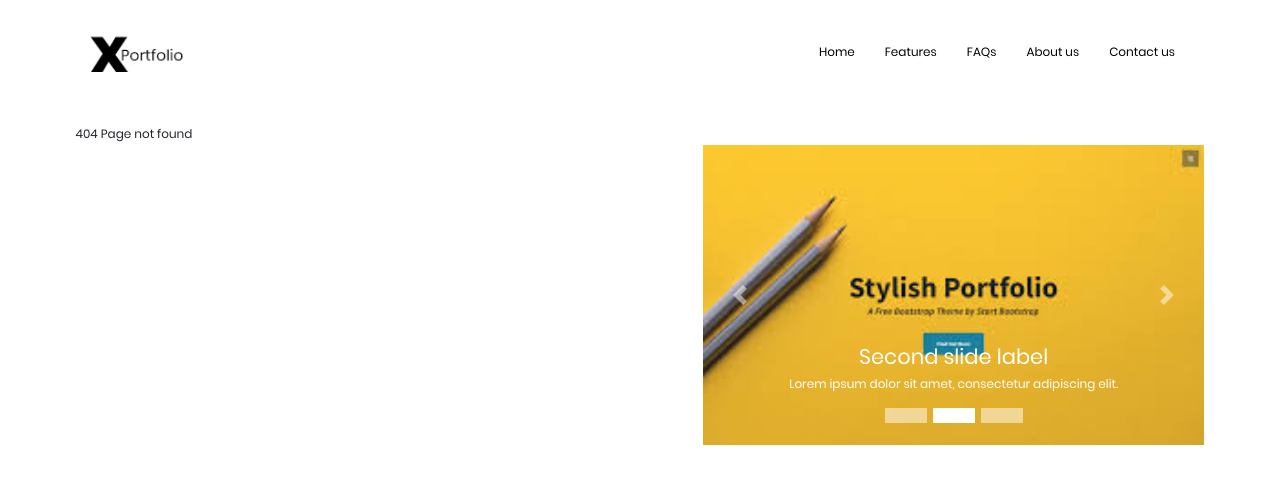
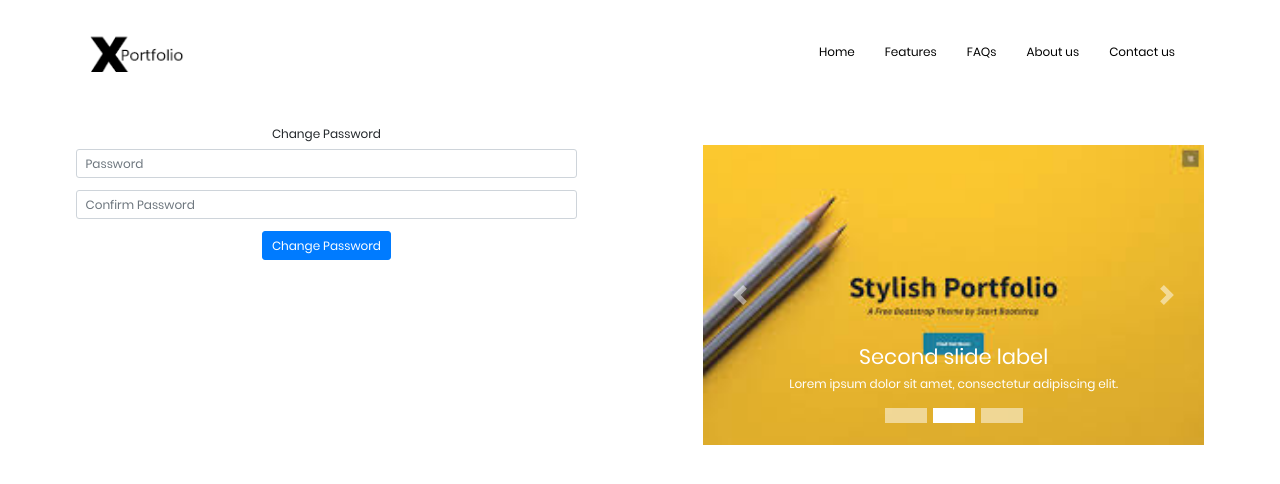
Before and after one commit to TechBuilder-360/portfolio-react, a React (Create React App) app: page /passwordchange in a window 1280 px wide. Shown: the top 484 px of the page. Built offline with nearby package versions, Linux system fonts and the light colour scheme; what react-social-login would draw is missing.

Commit message:
sets up password change and password reset

```diff
--- a/src/App.js
+++ b/src/App.js
@@ -1,35 +1,46 @@
-import React from 'react';
-import Dashboard from './container/dashboard/dashboard'
-import { Route, Switch } from 'react-router-dom';
-import FAQs from './components/pre-auth/FAQs'
-import About from './components/pre-auth/About'
-import Contact from './components/pre-auth/Contact'
-import Features from './components/pre-auth/Features'
-import Home from './components/pre-auth/Home'
-import Login from './components/authentication/LoginForm/LoginForm'
-import Signup from './components/authentication/SignUpForm/SignUpForm'
-import NotFound from './components/NotFound';
-import ProfileEdit from './components/portfolio-edit/profile-edit';
-
+import React from "react";
+import Dashboard from "./container/dashboard/dashboard";
+import { Route, Switch } from "react-router-dom";
+import FAQs from "./components/pre-auth/FAQs";
+import About from "./components/pre-auth/About";
+import Contact from "./components/pre-auth/Contact";
+import Features from "./components/pre-auth/Features";
+import Home from "./components/pre-auth/Home";
+import Login from "./components/authentication/LoginForm/LoginForm";
+import Signup from "./components/authentication/SignUpForm/SignUpForm";
+import NotFound from "./components/NotFound";
+import ProfileEdit from "./components/portfolio-edit/profile-edit";
+import PasswordReset from "./components/authentication/Password/PasswordReset";
+import PasswordChange from "./components/authentication/Password/PasswordChange";
 
 function App() {
   return (
-      <Switch style={{paddingLeft: '0'}}>
-        {/* This view is to be only accessible to authenticated users */}
-        <Route path="/profile/:username/edit" exact component={ProfileEdit}/>
+    <Switch style={{ paddingLeft: "0" }}>
+      {/* This view is to be only accessible to authenticated users */}
+      <Route path="/profile/:username/edit" exact component={ProfileEdit} />
+      <Route
+        path="/passwordreset"
+        exact
+        component={PasswordReset}
+      />
+      <Route
+        path="/passwordchange"
+        exact
+        component={PasswordChange}
+      />
 
-        {/* url pattern https://xportfolio.com/profile/user101 for dashboard*/}
-        <Route path="/profile/:username" exact component={Dashboard}/>
+      {/* url pattern https://xportfolio.com/profile/user101 for dashboard*/}
+      <Route path="/profile/:username" exact component={Dashboard} />
 
-        <Route path="/faqs" exact component={FAQs}/>
-        <Route path="/features" exact component={Features}/>
-        <Route path="/contact" exact component={Contact}/>
-        <Route path="/about" exact component={About}/>
-        <Route path="/login" exact component={Login}/>
-        <Route path="/signup" exact component={Signup}/>
-        <Route path="/" exact component={Home}/>
-        <Route path="*" component={NotFound}/>
-      </Switch>
+      <Route path="/faqs" exact component={FAQs} />
+      <Route path="/features" exact component={Features} />
+      <Route path="/contact" exact component={Contact} />
+      <Route path="/about" exact component={About} />
+      <Route path="/login" exact component={Login} />
+      <Route path="/signup" exact component={Signup} />
+      <Route path="/" exact component={Home} />
+      <Route path="*" component={NotFound} />
+    </Switch>
   );
 }
 
--- a/src/components/authentication/LoginForm/LoginForm.js
+++ b/src/components/authentication/LoginForm/LoginForm.js
@@ -63,7 +63,7 @@ class LoginForm extends Component {
                 </Button>
               </Col>
               <Col>
-                <Link to="/" className={classes.Link}>
+                <Link to="/passwordreset" className={classes.Link}>
                   Forgot Password?
                 </Link>
               </Col>
--- /dev/null
+++ b/src/components/authentication/Password/Password.module.css
@@ -0,0 +1,9 @@
+.Link {
+    margin-left: 35%;
+}
+
+.Image {
+    margin-top: 20px;
+    width: 80px;
+    margin-left: 35%;
+}
--- /dev/null
+++ b/src/components/authentication/Password/PasswordChange.js
@@ -0,0 +1,76 @@
+import React, { useRef, useState } from "react";
+import Layout from "../../../container/Layout/Layout";
+import { Form, Col } from "react-bootstrap";
+import { Link } from "react-router-dom";
+import Button from "react-bootstrap/Button";
+import classes from "./Password.module.css";
+
+const PasswordReset = () => {
+  const password = useRef(null);
+  const confirmPassword = useRef(null);
+  const [changeSuccessful, setChangeSuccessful] = useState(false);
+
+  const passwordChangeHandler = (event) => {
+    event.preventDefault();
+    console.log(password.current.value);
+    console.log(confirmPassword.current.value);
+
+    // Validate both password equality before setting setChangeSuccessful true
+    setChangeSuccessful(true);
+  };
+
+  return (
+    <Layout>
+      <Form.Row className="text-center">
+        <Col>
+          <Form.Label>Change Password</Form.Label>
+        </Col>
+      </Form.Row>
+      {changeSuccessful ? (
+        <div>
+          <Form.Row className="text-center">
+            <Form.Label>Your Password has been changed successfully</Form.Label>
+            <Link
+              to="/login"
+              className={[classes.Link, "btn btn-primary"].join(" ")}
+            >
+              Login
+            </Link>
+          </Form.Row>
+        </div>
+      ) : (
+        <Form onSubmit={passwordChangeHandler}>
+          <Form.Row className="mb-3">
+            <Col>
+              <Form.Control
+                type="password"
+                placeholder="Password"
+                required
+                ref={password}
+              />
+            </Col>
+          </Form.Row>
+          <Form.Row className="mb-3">
+            <Col>
+              <Form.Control
+                type="password"
+                placeholder="Confirm Password"
+                required
+                ref={confirmPassword}
+              />
+            </Col>
+          </Form.Row>
+          <Form.Row className="text-center">
+            <Col>
+              <Button type="submit" variant="primary">
+                Change Password
+              </Button>
+            </Col>
+          </Form.Row>
+        </Form>
+      )}
+    </Layout>
+  );
+};
+
+export default PasswordReset;
--- /dev/null
+++ b/src/components/authentication/Password/PasswordReset.js
@@ -0,0 +1,63 @@
+import React, { useRef, useState } from "react";
+import Layout from "../../../container/Layout/Layout";
+import { Form, Col } from "react-bootstrap";
+import Button from "react-bootstrap/Button";
+import tick from "../../../images/Flat_tick_icon.svg.png";
+import classes from "./Password.module.css";
+
+const PasswordReset = () => {
+  const email = useRef(null);
+  const [showSent, setShowSent] = useState(false);
+
+  const passwordResetHandler = (event) => {
+    event.preventDefault();
+    console.log(email.current.value);
+    setShowSent(true);
+  };
+
+  return (
+    <Layout>
+      <Form.Row className="text-center">
+        <Col>
+          <Form.Label>Reset Password</Form.Label>
+        </Col>
+      </Form.Row>
+      {showSent ? (
+        <div>
+          <Form.Row className="text-center">
+            <Form.Label>
+              A password reset message has been sent to the email you entered
+            </Form.Label>
+          </Form.Row>
+          <img
+            className={[classes.Image, "img-responsive"].join(" ")}
+            src={tick}
+            alt="logo"
+          />
+        </div>
+      ) : (
+        <Form onSubmit={passwordResetHandler}>
+          <Form.Row className="mb-3">
+            <Col>
+              <Form.Control
+                type="email"
+                placeholder="Email Address"
+                required
+                ref={email}
+              />
+            </Col>
+          </Form.Row>
+          <Form.Row className="text-center">
+            <Col>
+              <Button type="submit" variant="primary">
+                Reset Password
+              </Button>
+            </Col>
+          </Form.Row>
+        </Form>
+      )}
+    </Layout>
+  );
+};
+
+export default PasswordReset;
```
Also changed, not shown: src/images/Flat_tick_icon.svg.png (added).
